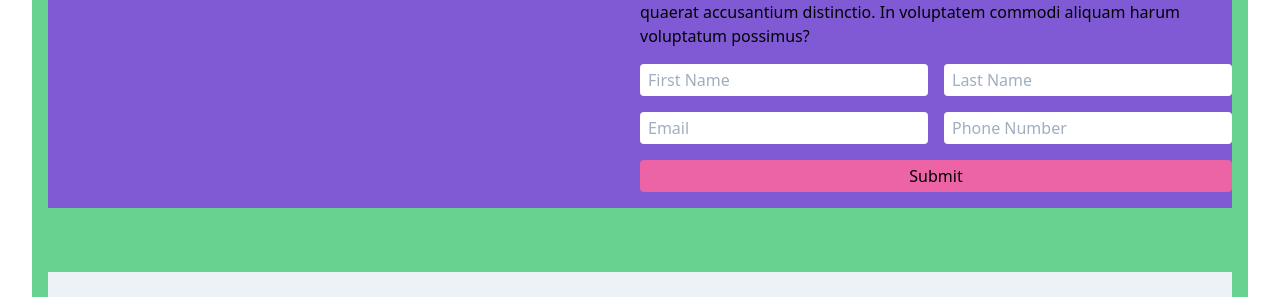
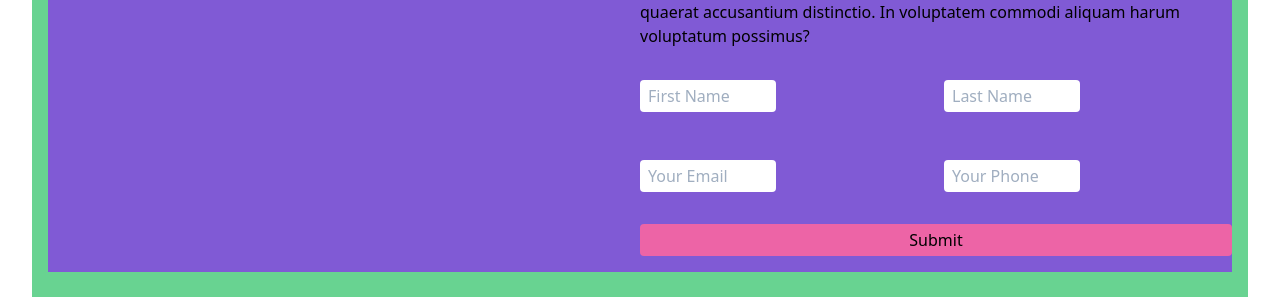
Before and after one commit to RonaldRusso94/LimeLightDevs, a Next.js app in the folder public/client/: page / in a window 1280 px wide. Shown: the part 822-1119 px from the top of the page. Built offline with nearby package versions, Linux system fonts and the light colour scheme.

Commit message:
Tyler's formick wrapper

```diff
--- a/public/client/components/ContactFormSeconday.js
+++ b/public/client/components/ContactFormSeconday.js
@@ -1,5 +1,6 @@
-import ContactForm from "./ContactForm";
-import FormikForm from "./formik/FormikForm";
+import FormikForm from "./formik/FormikFormTyler";
+import * as Yup from "yup";
+
 const ContactFormSeconday = () => {
   return (
     <div className="bg-purple-600 py-4 flex">
@@ -17,24 +18,43 @@ const ContactFormSeconday = () => {
           // firstName={{ name: "firstName", errorMessage: "test" }}
           fields={[
             {
+              className: "",
+              fieldDivClass: "",
+              initialValue: "",
               name: "firstName",
               type: "text",
               placeholder: "First Name",
-              errorMsg: "Error First",
-              yupType: "string",
-              rules: [
-                { ruleType: "min", ruleMsg: "Must be 3 characters or more" },
-              ],
+              validationFunction: Yup.string()
+                .min(5, "Must be 5 characters or more")
+                .max(20, "Must be 20 characters or less")
+                .required("Required"),
             },
             {
+              fieldClass: "",
+              initialValue: "",
               name: "lastName",
               type: "text",
               placeholder: "Last Name",
-              errorMsg: "Error Last",
-              yupType: "string",
-              rules: [
-                { ruleType: "min", ruleMsg: "Must be 4 characters or more" },
-              ],
+              validationFunction: Yup.string()
+                .min(5, "Must be 5 characters or more")
+                .max(20, "Must be 20 characters or less")
+                .required("Required"),
+            },
+            {
+              fieldClass: "",
+              initialValue: "",
+              name: "email",
+              type: "email",
+              placeholder: "Your Email",
+              validationFunction: Yup.string()
+                .email("Invalid email address")
+                .required("Required"),
+
+            },
+            {
+              name: "phone",
+              type: "number",
+              placeholder: "Your Phone",
             },
           ]}
         ></FormikForm>
--- /dev/null
+++ b/public/client/components/formik/FormikFormTyler.js
@@ -0,0 +1,67 @@
+import React from "react";
+import { Formik, Form, Field, ErrorMessage } from "formik";
+import * as Yup from "yup";
+
+const FormikForm = ({ fields, onSubmit, formClass, buttonClass }) => {
+
+  const initialValues = fields
+  .reduce((initialFieldValues, field) => {
+    initialFieldValues[field.name] = field.initialValue || "";
+    return initialFieldValues;
+  }, {})
+
+  const validationSchema = fields
+  .filter(field => typeof field.validationFunction !== "undefined")
+  .reduce((validationFunctions, field) => {
+    validationFunctions[field.name] = field.validationFunction || "";
+    return validationFunctions;
+  }, {})
+  if (typeof onSubmit !== "function"){
+    onSubmit= (values, { setSubmitting }) => {
+      setTimeout(() => {
+        alert(JSON.stringify(values, null, 2));
+        setSubmitting(false);
+      }, 400);
+    }
+  }
+  debugger;
+  const formsFields = fields.map(({name, type, placeholder, errorMessageComponent, fieldClass, sectionClass}, index) => {
+    return(
+      <div className={sectionClass || "grid grid-cols-2 gap-4 my-4"}>
+        <Field
+          type={type}
+          name={name}
+          placeholder={placeholder || ""}
+          className={fieldClass || "rounded py-1 px-2"}
+          key={index}
+        />
+        <ErrorMessage name={name} component={errorMessageComponent || "div"} />
+      </div>
+     )
+    });
+
+  return (
+    <Formik
+      initialValues={initialValues}
+      validationSchema={Yup.object(validationSchema)}
+      onSubmit={onSubmit}
+    >
+      {({ isSubmitting }) => (
+        <Form>
+          <div className={formClass || "grid grid-cols-2 gap-4 my-4"}>
+            {formsFields}
+          </div>
+          <button
+            type="submit"
+            disabled={isSubmitting}
+            className={buttonClass || "bg-pink-500 block w-full rounded py-1"}
+          >
+            Submit
+          </button>
+        </Form>
+      )}
+    </Formik>
+  );
+};
+
+export default FormikForm;
```
